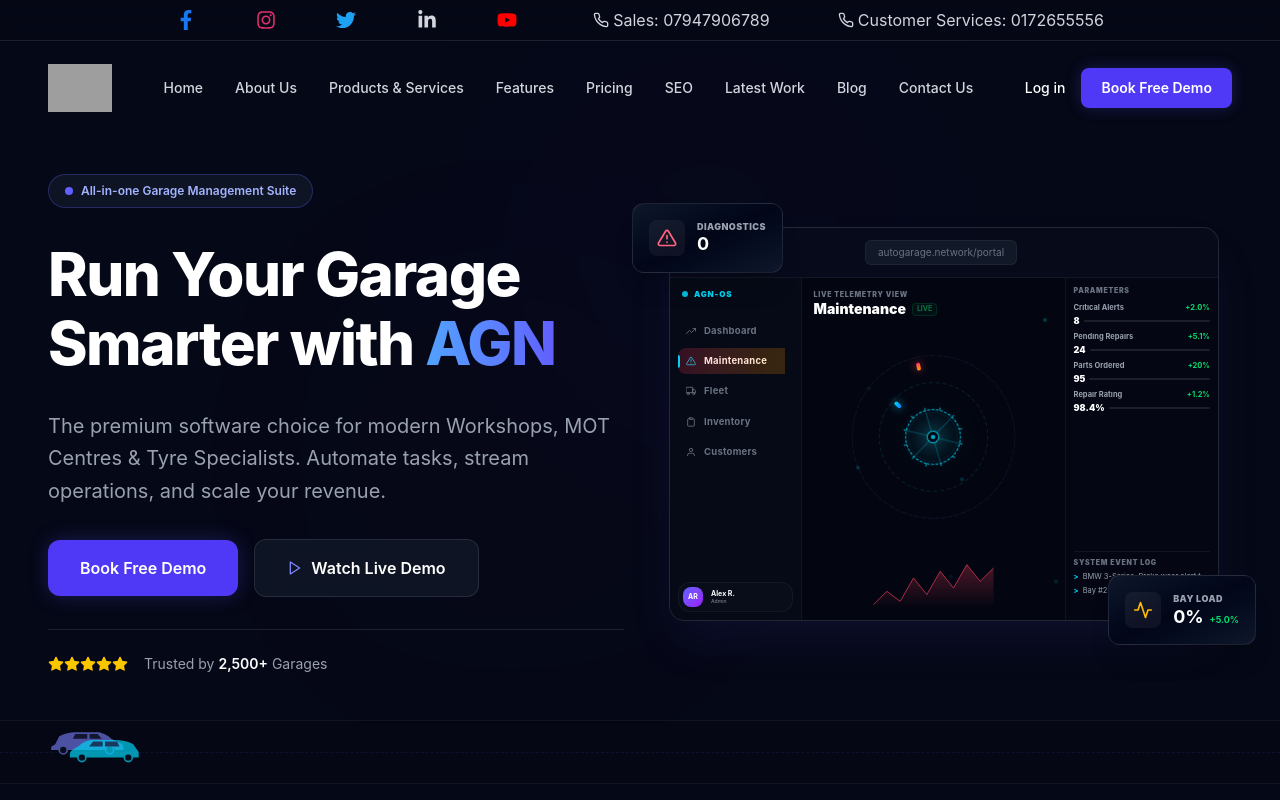
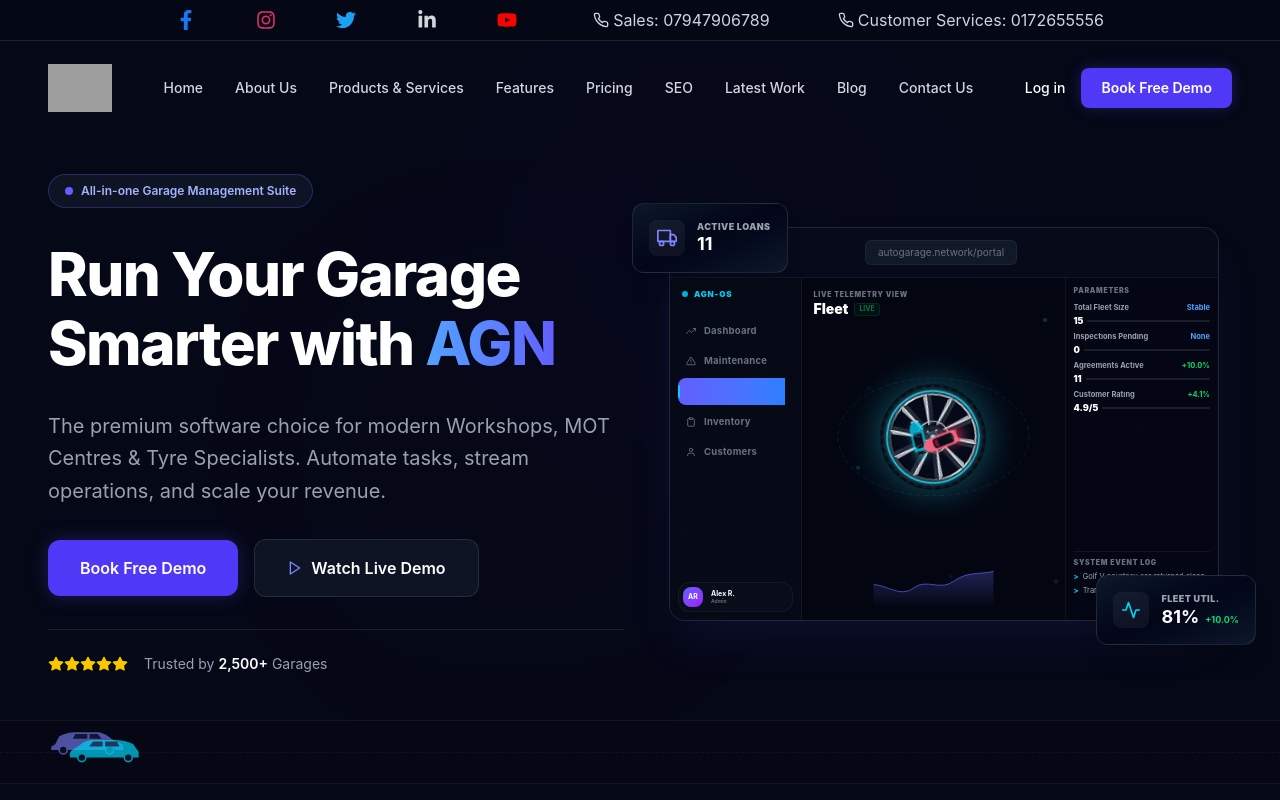
Before and after one commit to Ashutosh1702/Auto-Generate-Network, a React (Vite) app in the folder frontned/: page / in a window 1280 px wide. Shown: the top 800 px of the page. Built offline with nearby package versions, Linux system fonts and the light colour scheme; grey boxes are pictures that could not be loaded.

Commit message:
Updated latest changes

```diff
--- a/frontned/src/components/HeroSection.jsx
+++ b/frontned/src/components/HeroSection.jsx
@@ -236,15 +236,32 @@
     }
   ];
 
-  const [activeIdx, setActiveIdx] = useState(0);
+  const [angle, setAngle] = useState(0);
+
+  useEffect(() => {
+    let animId;
+    const tick = () => {
+      setAngle((prev) => (prev + 0.4) % 360);
+      animId = requestAnimationFrame(tick);
+    };
+    animId = requestAnimationFrame(tick);
+    return () => cancelAnimationFrame(animId);
+  }, []);
+
+  const activeIdx = Math.floor(angle / 72) % 5;
   const activeModule = modules[activeIdx];
 
-  useEffect(() => {
-    const interval = setInterval(() => {
-      setActiveIdx((prev) => (prev + 1) % modules.length);
-    }, 4000);
-    return () => clearInterval(interval);
-  }, []);
+  // Calculate coordinates with clockwise speed variation (accelerate in front, decelerate in back)
+  const getCarCoords = (carAngle, rx, ry) => {
+    const radAngle = (carAngle * Math.PI) / 180;
+    const speedAdjustedAngle = carAngle + 12 * Math.sin(radAngle);
+
+    const rad = (speedAdjustedAngle * Math.PI) / 180;
+    const x = rx * Math.cos(rad);
+    const y = ry * Math.sin(rad);
+
+    return { x, y, rad };
+  };
 
   const containerVariant = {
     hidden: {},
@@ -494,85 +511,230 @@
                       </div>
                     </div>
 
-                    {/* Rotating Center Wheel + Circular Orbiting Cars */}
-                    <div className="flex-grow flex items-center justify-center relative my-2 overflow-hidden h-[100px]">
-                      {/* Dashboard concentric tracks */}
-                      <svg className="absolute inset-0 w-full h-full pointer-events-none" viewBox="0 0 200 200">
-                        <circle cx="100" cy="100" r="48" fill="none" stroke="rgba(255,255,255,0.02)" strokeWidth="1" />
-                        <circle cx="100" cy="100" r="48" fill="none" stroke="rgba(6,182,212,0.12)" strokeWidth="1" strokeDasharray="3,3" />
-                        <circle cx="100" cy="100" r="72" fill="none" stroke="rgba(255,255,255,0.02)" strokeWidth="1" />
-                        <circle cx="100" cy="100" r="72" fill="none" stroke="rgba(99,102,241,0.08)" strokeWidth="1" strokeDasharray="4,2" />
+                    {/* 3D Center Wheel Rim + Orbiting Cars Visual Centerpiece */}
+                    <div className="flex-grow flex items-center justify-center relative my-2 overflow-hidden h-[120px] md:h-[130px] w-full">
+                      {/* Perspective compressed guides */}
+                      <svg className="absolute inset-0 w-full h-full pointer-events-none">
+                        <ellipse cx="50%" cy="50%" rx="40%" ry="26%" fill="none" stroke="rgba(255,255,255,0.01)" strokeWidth="1.5" />
+                        <ellipse cx="50%" cy="50%" rx="40%" ry="26%" fill="none" stroke="rgba(34,211,238,0.1)" strokeWidth="1" strokeDasharray="4,4" />
+                        <ellipse cx="50%" cy="50%" rx="32%" ry="20%" fill="none" stroke="rgba(255,255,255,0.005)" strokeWidth="1" />
+                        <ellipse cx="50%" cy="50%" rx="32%" ry="20%" fill="none" stroke="rgba(99,102,241,0.06)" strokeWidth="1" strokeDasharray="3,3" />
                       </svg>
 
-                      {/* Spin Center Wheel */}
+                      {/* Large rotating 3D Alloy Wheel/Rim */}
                       <motion.div
                         animate={{ rotate: 360 }}
-                        transition={{ repeat: Infinity, duration: 24, ease: "linear" }}
-                        className="z-10 absolute flex items-center justify-center"
+                        transition={{ repeat: Infinity, duration: 25, ease: "linear" }}
+                        className="z-10 absolute flex items-center justify-center pointer-events-none"
                       >
-                        <svg viewBox="0 0 100 100" className="w-14 h-14 md:w-18 md:h-18 text-cyan-400/80 drop-shadow-[0_0_10px_rgba(34,211,238,0.25)]">
+                        <svg viewBox="0 0 200 200" className="w-24 h-24 md:w-28 md:h-28 text-cyan-400 drop-shadow-[0_0_18px_rgba(34,211,238,0.4)]">
                           <defs>
-                            <radialGradient id="hub-glow" cx="50%" cy="50%" r="50%">
-                              <stop offset="0%" stopColor="#22d3ee" stopOpacity="0.2" />
-                              <stop offset="100%" stopColor="#050714" stopOpacity="0" />
+                            <filter id="neon-glow-rim" x="-20%" y="-20%" width="140%" height="140%">
+                              <feGaussianBlur stdDeviation="5" result="blur" />
+                              <feMerge>
+                                <feMergeNode in="blur" />
+                                <feMergeNode in="SourceGraphic" />
+                              </feMerge>
+                            </filter>
+                            <linearGradient id="chrome-light" x1="0%" y1="0%" x2="100%" y2="100%">
+                              <stop offset="0%" stopColor="#f3f4f6" />
+                              <stop offset="30%" stopColor="#9ca3af" />
+                              <stop offset="50%" stopColor="#ffffff" />
+                              <stop offset="70%" stopColor="#4b5563" />
+                              <stop offset="100%" stopColor="#1f2937" />
+                            </linearGradient>
+                            <linearGradient id="chrome-dark" x1="100%" y1="0%" x2="0%" y2="100%">
+                              <stop offset="0%" stopColor="#374151" />
+                              <stop offset="50%" stopColor="#1f2937" />
+                              <stop offset="100%" stopColor="#111827" />
+                            </linearGradient>
+                            <radialGradient id="rubber-tire" cx="50%" cy="50%" r="50%">
+                              <stop offset="70%" stopColor="#080c14" />
+                              <stop offset="85%" stopColor="#1f2937" />
+                              <stop offset="95%" stopColor="#0a0c12" />
+                              <stop offset="100%" stopColor="#040608" />
                             </radialGradient>
                           </defs>
-                          <circle cx="50" cy="50" r="48" fill="url(#hub-glow)" />
-                          <circle cx="50" cy="50" r="38" fill="none" stroke="currentColor" strokeWidth="1.5" strokeDasharray="4,2" />
-                          <circle cx="50" cy="50" r="34" fill="none" stroke="currentColor" strokeWidth="0.5" strokeOpacity="0.3" />
-                          {[...Array(12)].map((_, i) => (
-                            <line
+
+                          {/* Outer Tire */}
+                          <circle cx="100" cy="100" r="94" fill="url(#rubber-tire)" />
+
+                          {/* Tire Treads */}
+                          {[...Array(36)].map((_, i) => (
+                            <rect
                               key={i}
-                              x1="50"
-                              y1="8"
-                              x2="50"
-                              y2="11"
-                              stroke="currentColor"
-                              strokeWidth="1.5"
-                              transform={`rotate(${i * 30} 50 50)`}
+                              x="97"
+                              y="6"
+                              width="6"
+                              height="8"
+                              rx="1"
+                              fill="#111827"
+                              opacity="0.85"
+                              transform={`rotate(${i * 10} 100 100)`}
                             />
                           ))}
-                          {[...Array(6)].map((_, i) => (
-                            <line
+
+                          {/* Outer Cyan Neon Ring */}
+                          <circle cx="100" cy="100" r="82" fill="none" stroke="#22d3ee" strokeWidth="2.5" filter="url(#neon-glow-rim)" />
+
+                          {/* Outer Rim Lip */}
+                          <circle cx="100" cy="100" r="76" fill="none" stroke="url(#chrome-light)" strokeWidth="3" />
+                          <circle cx="100" cy="100" r="73" fill="#060919" stroke="#000000" strokeWidth="2" />
+
+                          {/* Rim Spokes (10 Spokes with 3D Depth shading) */}
+                          {[...Array(10)].map((_, i) => (
+                            <g key={i} transform={`rotate(${i * 36} 100 100)`}>
+                              {/* Spoke Left (Highlight) */}
+                              <path
+                                d="M96 100 L93 28 L100 22 L100 100 Z"
+                                fill="url(#chrome-light)"
+                                opacity="0.95"
+                              />
+                              {/* Spoke Right (Shadow) */}
+                              <path
+                                d="M100 100 L100 22 L107 28 L104 100 Z"
+                                fill="url(#chrome-dark)"
+                                opacity="0.9"
+                              />
+                              {/* Spoke Inner Neon Accent */}
+                              <line
+                                x1="100"
+                                y1="30"
+                                x2="100"
+                                y2="68"
+                                stroke="#22d3ee"
+                                strokeWidth="1.5"
+                                filter="url(#neon-glow-rim)"
+                                opacity="0.9"
+                              />
+                            </g>
+                          ))}
+
+                          {/* Inner Rim Line */}
+                          <circle cx="100" cy="100" r="28" fill="none" stroke="url(#chrome-light)" strokeWidth="2" />
+
+                          {/* Center Hub cover */}
+                          <circle cx="100" cy="100" r="22" fill="url(#chrome-dark)" stroke="#000" strokeWidth="1.5" />
+
+                          {/* 5 Wheel Lug Nuts */}
+                          {[...Array(5)].map((_, i) => (
+                            <circle
                               key={i}
-                              x1="50"
-                              y1="11"
-                              x2="50"
-                              y2="50"
-                              stroke="currentColor"
-                              strokeWidth="1"
-                              strokeOpacity="0.5"
-                              transform={`rotate(${i * 60} 50 50)`}
+                              cx="100"
+                              cy="87"
+                              r="2.5"
+                              fill="url(#chrome-light)"
+                              stroke="#000"
+                              strokeWidth="0.5"
+                              transform={`rotate(${i * 72} 100 100)`}
                             />
                           ))}
-                          <circle cx="50" cy="50" r="8" fill="#030611" stroke="currentColor" strokeWidth="1.5" />
-                          <circle cx="50" cy="50" r="3" fill="currentColor" />
+
+                          {/* Logo Area */}
+                          <circle cx="100" cy="100" r="9" fill="#030611" stroke="url(#chrome-light)" strokeWidth="1" />
+                          <circle cx="100" cy="100" r="5" fill="#22d3ee" filter="url(#neon-glow-rim)" />
+                          <circle cx="100" cy="100" r="2.5" fill="#ffffff" />
                         </svg>
                       </motion.div>
 
-                      {/* Orbiting Car 1 (Inner loop) */}
-                      <motion.div
-                        animate={{ rotate: 360 }}
-                        transition={{ repeat: Infinity, duration: 8, ease: "linear" }}
-                        className="absolute w-full h-full flex items-center justify-center pointer-events-none"
-                      >
-                        <div
-                          className="absolute bg-gradient-to-r from-cyan-400 to-blue-500 w-2 h-1 rounded-full shadow-[0_0_8px_rgba(34,211,238,0.8)]"
-                          style={{ transform: "translateY(-48px) rotate(90deg)" }}
-                        />
-                      </motion.div>
+                      {/* 3D Elliptical Orbiting Cars (Clockwise with dynamic tangent rotation) */}
+                      {[
+                        {
+                          id: 1,
+                          offset: 0,
+                          rx: 40,
+                          ry: 26,
+                          colorClass: "text-cyan-400 drop-shadow-[0_0_8px_rgba(34,211,238,0.75)]",
+                          carType: "sports"
+                        },
+                        {
+                          id: 2,
+                          offset: 120,
+                          rx: 32,
+                          ry: 20,
+                          colorClass: "text-indigo-400 drop-shadow-[0_0_8px_rgba(99,102,241,0.7)]",
+                          carType: "suv"
+                        },
+                        {
+                          id: 3,
+                          offset: 240,
+                          rx: 40,
+                          ry: 26,
+                          colorClass: "text-rose-400 drop-shadow-[0_0_8px_rgba(244,63,94,0.75)]",
+                          carType: "sedan"
+                        }
+                      ].map((car) => {
+                        const carAngle = (angle + car.offset) % 360;
 
-                      {/* Orbiting Car 2 (Outer loop) */}
-                      <motion.div
-                        animate={{ rotate: -360 }}
-                        transition={{ repeat: Infinity, duration: 13, ease: "linear" }}
-                        className="absolute w-full h-full flex items-center justify-center pointer-events-none"
-                      >
-                        <div
-                          className="absolute bg-gradient-to-r from-rose-500 to-amber-500 w-2 h-1 rounded-full shadow-[0_0_8px_rgba(244,63,94,0.8)]"
-                          style={{ transform: "translateY(72px) rotate(-90deg)" }}
-                        />
-                      </motion.div>
+                        // Get current coordinates
+                        const coords = getCarCoords(carAngle, car.rx, car.ry);
+                        // Get coordinates slightly ahead to compute the travel tangent vector
+                        const nextCoords = getCarCoords(carAngle + 1.5, car.rx, car.ry);
+
+                        const dx = nextCoords.x - coords.x;
+                        const dy = nextCoords.y - coords.y;
+
+                        // Compute tangent angle in degrees for clockwise rotation alignment
+                        const rotation = (Math.atan2(dy, dx) * 180) / Math.PI;
+
+                        // 3D Depth calculations based on computed rad
+                        const depth = Math.sin(coords.rad); // ranges from -1 (back) to +1 (front)
+                        const scale = 0.65 + ((depth + 1) / 2) * 0.45; // scale between 0.65 and 1.10
+                        const opacity = 0.45 + ((depth + 1) / 2) * 0.55; // opacity between 0.45 and 1.0
+                        const zIndex = depth < 0 ? 5 : 20;
+
+                        return (
+                          <div
+                            key={car.id}
+                            style={{
+                              position: "absolute",
+                              left: "50%",
+                              top: "50%",
+                              transform: `translate(calc(-50% + ${coords.x}%), calc(-50% + ${coords.y}%)) scale(${scale}) rotate(${rotation}deg)`,
+                              opacity,
+                              zIndex,
+                              pointerEvents: "none"
+                            }}
+                            className="transition-all duration-75"
+                          >
+                            {car.carType === "sports" && (
+                              <svg viewBox="0 0 40 20" className={`w-8 h-4 md:w-9.5 md:h-5 ${car.colorClass}`} fill="currentColor" style={{ filter: "drop-shadow(-6px 0 4px rgba(34,211,238,0.5)) blur(0.2px)" }}>
+                                <path d="M2 6 C 2 3, 6 2.5, 12 2.5 L28 2.5 C 34 2.5, 38 4, 40 10 C 38 16, 34 17.5, 28 17.5 L12 17.5 C 6 17.5, 2 17, 2 14 Z" />
+                                <path d="M11 5 L23 5 C 25 5, 26 6, 26 10 C 26 14, 25 15, 23 15 L11 15 C 9 15, 8 14, 8 10 C 8 6, 9 5, 11 5 Z" fill="#050816" />
+                                <path d="M24 5.5 L26 7 C 26.5 8.5, 26.5 11.5, 26 13 L24 14.5 Z" fill="#0891b2" opacity="0.8" />
+                                <path d="M10 5.5 L8 7 C 7.5 8, 7.5 12, 8 13 L10 14.5 Z" fill="#020617" />
+                                <path d="M1 4 L4 4 L4 16 L1 16 Z" fill="#000" />
+                                <path d="M38 5 L40 6 L40 8 L38 9 Z" fill="#fff" />
+                                <path d="M38 11 L40 12 L40 14 L38 15 Z" fill="#fff" />
+                                <rect x="2" y="4" width="1.5" height="3" rx="0.5" fill="#f43f5e" />
+                                <rect x="2" y="13" width="1.5" height="3" rx="0.5" fill="#f43f5e" />
+                              </svg>
+                            )}
+                            {car.carType === "suv" && (
+                              <svg viewBox="0 0 40 20" className={`w-8 h-4 md:w-9.5 md:h-5 ${car.colorClass}`} fill="currentColor" style={{ filter: "drop-shadow(-6px 0 4px rgba(99,102,241,0.5)) blur(0.2px)" }}>
+                                <path d="M2 5 C 2 3, 5 3, 10 3 L30 3 C 34 3, 37 4.5, 39 10 C 37 15.5, 34 17, 30 17 L10 17 C 5 17, 2 17, 2 15 Z" />
+                                <path d="M9 4.5 L27 4.5 C 29 4.5, 30 5.5, 30 10 C 30 14.5, 29 15.5, 27 15.5 L9 15.5 C 7 15.5, 6 14.5, 6 10 C 6 5.5, 7 4.5, 9 4.5 Z" fill="#050816" />
+                                <rect x="17" y="4.5" width="2" height="11" fill="#1e1b4b" />
+                                <path d="M25 5 L28 7 C 28.5 8, 28.5 12, 28 13 L25 15 Z" fill="#4338ca" opacity="0.8" />
+                                <rect x="2" y="4" width="1.5" height="4" rx="0.5" fill="#ef4444" />
+                                <rect x="2" y="12" width="1.5" height="4" rx="0.5" fill="#ef4444" />
+                                <path d="M37 4 L39 5 L39 7 L37 7 Z" fill="#fff" />
+                                <path d="M37 13 L39 13 L39 15 L37 16 Z" fill="#fff" />
+                              </svg>
+                            )}
+                            {car.carType === "sedan" && (
+                              <svg viewBox="0 0 40 20" className={`w-8 h-4 md:w-9.5 md:h-5 ${car.colorClass}`} fill="currentColor" style={{ filter: "drop-shadow(-6px 0 4px rgba(244,63,94,0.5)) blur(0.2px)" }}>
+                                <path d="M3 5.5 C 3 3.5, 7 3, 12 3 L28 3 C 33 3, 36 4.5, 38 10 C 36 15.5, 33 17, 28 17 L12 17 C 7 17, 3 16.5, 3 14.5 Z" />
+                                <path d="M10 5 L25 5 C 27 5, 28 6, 28 10 C 28 14, 27 15, 25 15 L10 15 C 8 15, 7 14, 7 10 C 7 6, 8 5, 10 5 Z" fill="#050816" />
+                                <path d="M23 5.5 L26 7 C 26.5 8, 26.5 12, 26 13 L23 14.5 Z" fill="#9f1239" opacity="0.8" />
+                                <path d="M9 5.5 L8 7 C 7.5 8, 7.5 12, 8 13 L9 14.5 Z" fill="#1e293b" />
+                                <rect x="2" y="4" width="1.5" height="3" rx="0.5" fill="#f43f5e" />
+                                <rect x="2" y="13" width="1.5" height="3" rx="0.5" fill="#f43f5e" />
+                              </svg>
+                            )}
+                          </div>
+                        );
+                      })}
                     </div>
 
                     {/* Smoothly Morphing SVG chart */}
```
